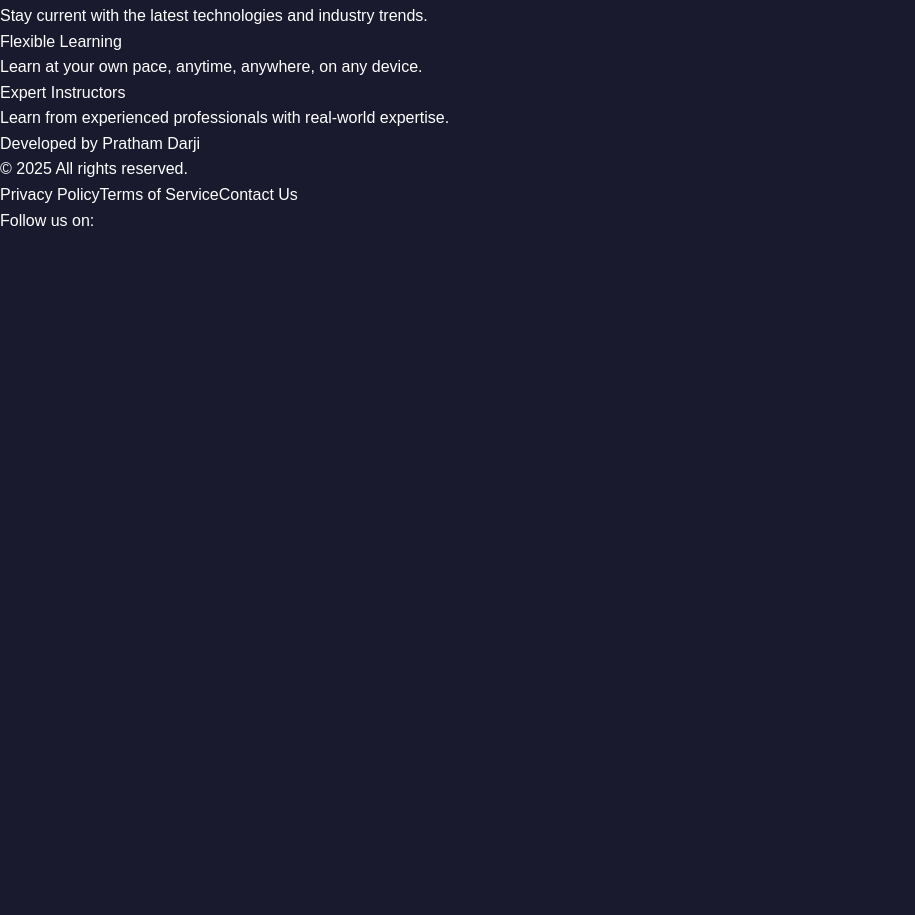
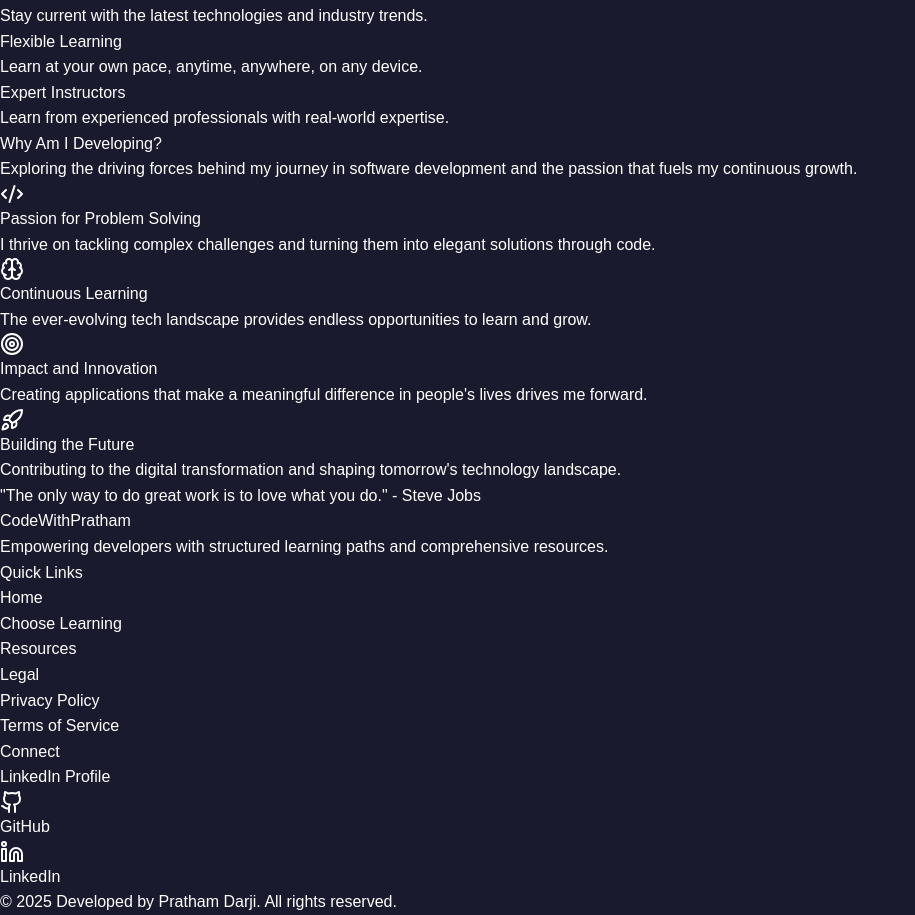
Before and after one commit to Pratham-Prog861/DevLearning, a Next.js app: page / in a window 1280 px wide. Shown: the part 405-1320 px from the top of the page, without its empty margins (0-915 px from the left). Before the commit the page ends 800 px from the top, so only its background shows below. Built offline with nearby package versions, Linux system fonts and the light colour scheme.

Commit message:
Enhance README with project details, add new 'Why Am I Developing' section, and improve Footer design with quick links and social media integration.

```diff
--- a/src/app/globals.css
+++ b/src/app/globals.css
@@ -13,6 +13,12 @@
   }
 
   .resource-card.show {
+    opacity: 1;
+    transform: translateY(0);
+  }
+
+  /* Add this new rule for the general 'show' class */
+  .show {
     opacity: 1;
     transform: translateY(0);
   }
--- a/src/app/page.tsx
+++ b/src/app/page.tsx
@@ -1,12 +1,14 @@
 import Features from "@/components/Features";
 import Footer from "@/components/Footer";
 import Hero from "@/components/Hero";
+import WhyAmIDeveloping from "@/components/WhyAmIDeveloping";
 
 export default function Home() {
   return (
     <div className="bg-gradient-to-br from-blue-700 via-purple-700 to-blue-900 text-white">
       <Hero />
       <Features />
+      <WhyAmIDeveloping />
       <Footer />
     </div>
   );
--- a/src/components/Footer.tsx
+++ b/src/components/Footer.tsx
@@ -1,33 +1,77 @@
-import React from 'react';
+import { Github, Linkedin } from "lucide-react";
+import Link from "next/link";
 
 const Footer = () => {
   return (
-    <footer className="py-12 bg-white border-t border-gray-200">
-      <div className="container mx-auto text-center">
-        <p className="mb-4 text-lg font-semibold text-[#000000]">Developed by Pratham Darji</p>
-        <p className="text-sm mb-4 text-gray-600">&copy; {new Date().getFullYear()} All rights reserved.</p>
-        <div className="flex justify-center space-x-4">
-          <a href="#" className="text-gray-600 hover:text-[#A435F0] transition duration-300">Privacy Policy</a>
-          <a href="#" className="text-gray-600 hover:text-[#A435F0] transition duration-300">Terms of Service</a>
-          <a href="#" className="text-gray-600 hover:text-[#A435F0] transition duration-300">Contact Us</a>
+    <footer className="bg-gradient-to-b from-white to-gray-50 py-12 border-t border-gray-200 shadow-inner" aria-label="Site Footer">
+      <div className="container mx-auto px-4 text-center">
+        <div className="mb-8">
+          <h2 className="text-3xl font-extrabold text-[#000000] mb-2 tracking-tight">
+            <span className="text-[#A435F0]">Code</span>WithPratham
+          </h2>
+          <p className="text-gray-600 max-w-2xl mx-auto text-base">
+            Empowering developers with structured learning paths and comprehensive resources.
+          </p>
         </div>
-        <div className="mt-6">
-          <p className="text-xs text-gray-600">Follow us on:</p>
-          <div className="flex justify-center space-x-4 mt-2">
-            <a href="#" className="text-gray-600 hover:text-[#A435F0] transition duration-300">
-              <i className="fab fa-facebook-f"></i>
-            </a>
-            <a href="#" className="text-gray-600 hover:text-[#A435F0] transition duration-300">
-              <i className="fab fa-twitter"></i>
-            </a>
-            <a href="#" className="text-gray-600 hover:text-[#A435F0] transition duration-300">
-              <i className="fab fa-instagram"></i>
-            </a>
+
+        <nav className="grid grid-cols-1 pl-8 md:pl-16 lg:pl-32 md:grid-cols-3 gap-8 mb-8 text-left" aria-label="Footer Navigation">
+          <div>
+            <h3 className="text-lg font-semibold text-[#000000] mb-4">Quick Links</h3>
+            <ul className="space-y-2">
+              <li><Link href="/" className="text-gray-600 hover:text-[#A435F0] transition-colors duration-200 focus:outline-none focus:text-[#A435F0]">Home</Link></li>
+              <li><Link href="/choose" className="text-gray-600 hover:text-[#A435F0] transition-colors duration-200 focus:outline-none focus:text-[#A435F0]">Choose Learning</Link></li>
+              <li><Link href="/resources" className="text-gray-600 hover:text-[#A435F0] transition-colors duration-200 focus:outline-none focus:text-[#A435F0]">Resources</Link></li>
+            </ul>
           </div>
+
+          <div>
+            <h3 className="text-lg font-semibold text-[#000000] mb-4">Legal</h3>
+            <ul className="space-y-2">
+              <li><a href="#" className="text-gray-600 hover:text-[#A435F0] transition-colors duration-200 focus:outline-none focus:text-[#A435F0]">Privacy Policy</a></li>
+              <li><a href="#" className="text-gray-600 hover:text-[#A435F0] transition-colors duration-200 focus:outline-none focus:text-[#A435F0]">Terms of Service</a></li>
+            </ul>
+          </div>
+
+          <div>
+            <h3 className="text-lg font-semibold text-[#000000] mb-4">Connect</h3>
+            <ul className="space-y-2">
+              <li>
+                <Link href="https://www.linkedin.com/in/pratham-darji-b704092a2/" target="_blank" rel="noopener noreferrer" className="text-gray-600 hover:text-[#A435F0] transition-colors duration-200 focus:outline-none focus:text-[#A435F0]">
+                  LinkedIn Profile
+                </Link>
+              </li>
+              <li className="flex items-center space-x-4 mt-3 justify-center md:justify-start">
+                <Link
+                  href="https://github.com/Pratham-Prog861"
+                  target="_blank"
+                  rel="noopener noreferrer"
+                  className="inline-flex items-center text-black justify-center rounded-full p-2 hover:bg-gray-100 focus:bg-gray-200 transition-colors duration-200 focus:outline-none"
+                  aria-label="GitHub Profile"
+                >
+                  <Github className="w-6 h-6" aria-hidden="true" />
+                  <span className="sr-only absolute w-px h-px p-0 m-[-1px] overflow-hidden clip-rect whitespace-nowrap border-0">GitHub</span>
+                </Link>
+                <Link
+                  href="https://www.linkedin.com/in/pratham-darji-b704092a2/"
+                  target="_blank"
+                  rel="noopener noreferrer"
+                  className="inline-flex items-center text-black   justify-center rounded-full p-2 hover:bg-gray-100 focus:bg-gray-200 transition-colors duration-200 focus:outline-none"
+                  aria-label="LinkedIn Profile"
+                >
+                  <Linkedin className="w-6 h-6" aria-hidden="true" />
+                  <span className="sr-only absolute w-px h-px p-0 m-[-1px] overflow-hidden clip-rect whitespace-nowrap border-0">LinkedIn</span>
+                </Link>
+              </li>
+            </ul>
+          </div>
+        </nav>
+
+        <div className="border-t border-gray-200 pt-8 mt-8">
+          <p className="text-sm text-gray-600">&copy; {new Date().getFullYear()} Developed by Pratham Darji. All rights reserved.</p>
         </div>
       </div>
     </footer>
   );
-}
+};
 
 export default Footer;
--- /dev/null
+++ b/src/components/WhyAmIDeveloping.tsx
@@ -0,0 +1,121 @@
+"use client";
+
+import React, { useEffect, useRef } from 'react';
+import { motion } from 'framer-motion';
+import { Code2, Brain, Target, Rocket } from 'lucide-react';
+
+const WhyAmIDeveloping = () => {
+  const reasons = [
+    {
+      icon: <Code2 className="w-8 h-8" />,
+      title: "Passion for Problem Solving",
+      description: "I thrive on tackling complex challenges and turning them into elegant solutions through code."
+    },
+    {
+      icon: <Brain className="w-8 h-8" />,
+      title: "Continuous Learning",
+      description: "The ever-evolving tech landscape provides endless opportunities to learn and grow."
+    },
+    {
+      icon: <Target className="w-8 h-8" />,
+      title: "Impact and Innovation",
+      description: "Creating applications that make a meaningful difference in people's lives drives me forward."
+    },
+    {
+      icon: <Rocket className="w-8 h-8" />,
+      title: "Building the Future",
+      description: "Contributing to the digital transformation and shaping tomorrow's technology landscape."
+    }
+  ];
+
+  const containerRef = useRef<HTMLDivElement>(null);
+
+  useEffect(() => {
+    const observer = new IntersectionObserver(
+      (entries) => {
+        entries.forEach((entry) => {
+          if (entry.isIntersecting) {
+            entry.target.classList.add('show');
+          }
+        });
+      },
+      { threshold: 0.1 }
+    );
+
+    const container = containerRef.current;
+
+    if (container) {
+      observer.observe(container);
+    }
+
+    return () => {
+      if (container) {
+        observer.unobserve(container);
+      }
+    };
+  }, []);
+
+  return (
+    <section className="py-20 bg-white">
+      <div
+        ref={containerRef}
+        className="max-w-7xl mx-auto px-4 sm:px-6 lg:px-8 opacity-0 translate-y-8 transition-all duration-1000"
+      >
+        <div className="text-center mb-16">
+          <motion.h2
+            initial={{ opacity: 0, y: 20 }}
+            animate={{ opacity: 1, y: 0 }}
+            transition={{ duration: 0.6 }}
+            className="text-4xl font-bold text-[#000000] mb-4"
+          >
+            Why Am I Developing?
+          </motion.h2>
+          <motion.p
+            initial={{ opacity: 0, y: 20 }}
+            animate={{ opacity: 1, y: 0 }}
+            transition={{ duration: 0.6, delay: 0.2 }}
+            className="text-gray-600 text-lg max-w-2xl mx-auto"
+          >
+            Exploring the driving forces behind my journey in software development
+            and the passion that fuels my continuous growth.
+          </motion.p>
+        </div>
+
+        <div className="grid grid-cols-1 md:grid-cols-2 lg:grid-cols-4 gap-8">
+          {reasons.map((reason, index) => (
+            <motion.div
+              key={index}
+              initial={{ opacity: 0, y: 20 }}
+              animate={{ opacity: 1, y: 0 }}
+              transition={{ duration: 0.6, delay: index * 0.1 }}
+              className="bg-white p-6 rounded-sm border border-gray-200 hover:border-[#A435F0] transition-all duration-300 hover:shadow-lg group"
+            >
+              <div className="text-[#A435F0] mb-4 transform group-hover:scale-110 transition-transform duration-300">
+                {reason.icon}
+              </div>
+              <h3 className="text-xl font-semibold text-[#000000] mb-3 group-hover:text-[#A435F0] transition-colors duration-300">
+                {reason.title}
+              </h3>
+              <p className="text-gray-600">
+                {reason.description}
+              </p>
+            </motion.div>
+          ))}
+        </div>
+
+        <motion.div
+          initial={{ opacity: 0, y: 20 }}
+          animate={{ opacity: 1, y: 0 }}
+          transition={{ duration: 0.6, delay: 0.8 }}
+          className="text-center mt-16"
+        >
+          <p className="text-gray-600 text-lg italic">
+            "The only way to do great work is to love what you do." - Steve Jobs
+          </p>
+        </motion.div>
+      </div>
+    </section>
+  );
+};
+
+export default WhyAmIDeveloping;
```
Also changed, not shown: 1 other file (tests, documents, lock files or other folders).
